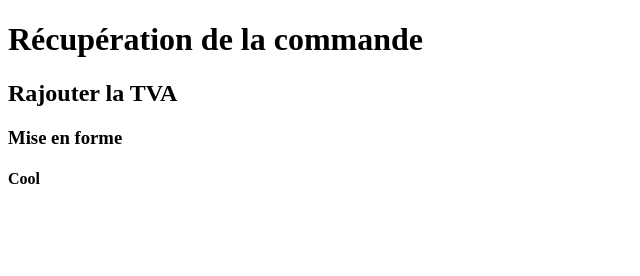
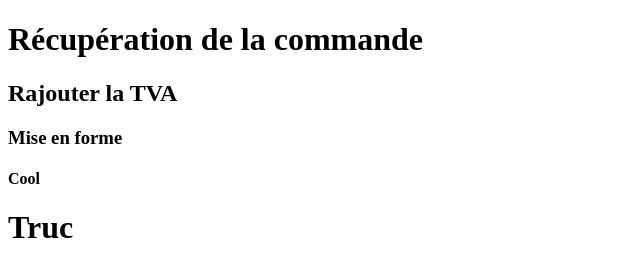
Before and after one commit to enzo34/CoursGit, a plain HTML site: page index.html in a window 1280 px wide. Shown: the whole page, without its empty margins (0-640 px from the left). Drawn offline with Linux system fonts and the light colour scheme.

Commit message:
Sauvegarde

```diff
--- a/index.html
+++ b/index.html
@@ -11,5 +11,7 @@
     <h2>Rajouter la TVA</h2>
     <h3>Mise en forme</h3>
     <h4>Cool</h4>
+    <h1>Truc</h1>
   </body>
+
 </html>
```
